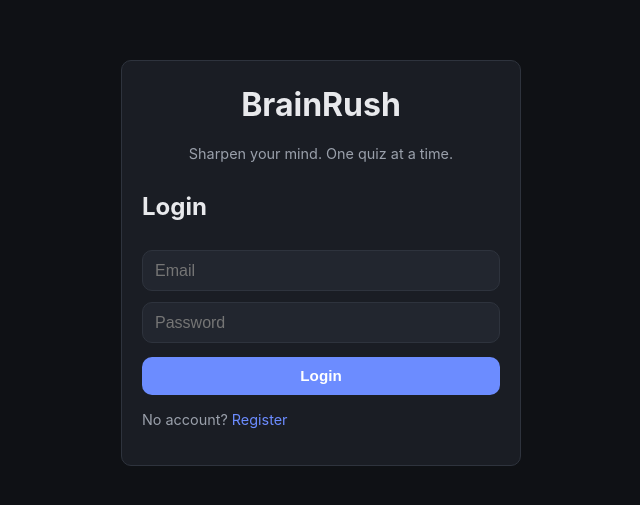
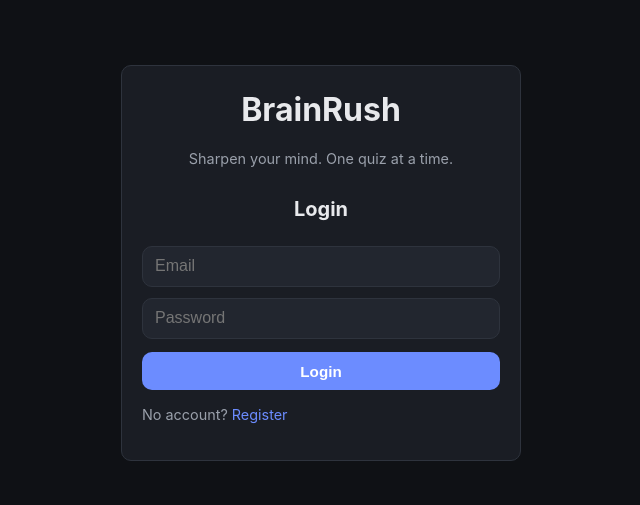
Before and after one commit to beatsbynorth21/ts-academy-quiz-platform, a React (Vite) app in the folder client/: page /login in a window 1280 px wide. Shown: the part 153-658 px from the top of the page, without its empty margins (319-959 px from the left). Built offline with nearby package versions, Linux system fonts and the light colour scheme; no server answers.

Commit message:
Center auth heading

```diff
--- a/client/src/index.css
+++ b/client/src/index.css
@@ -139,3 +139,8 @@ form { margin-top: 0.5rem; }
   width: 100%;
   margin-top: 0.5rem;
 }
+
+.auth-card h2 {
+  text-align: center;
+  font-size: 1.25rem;
+}
```
